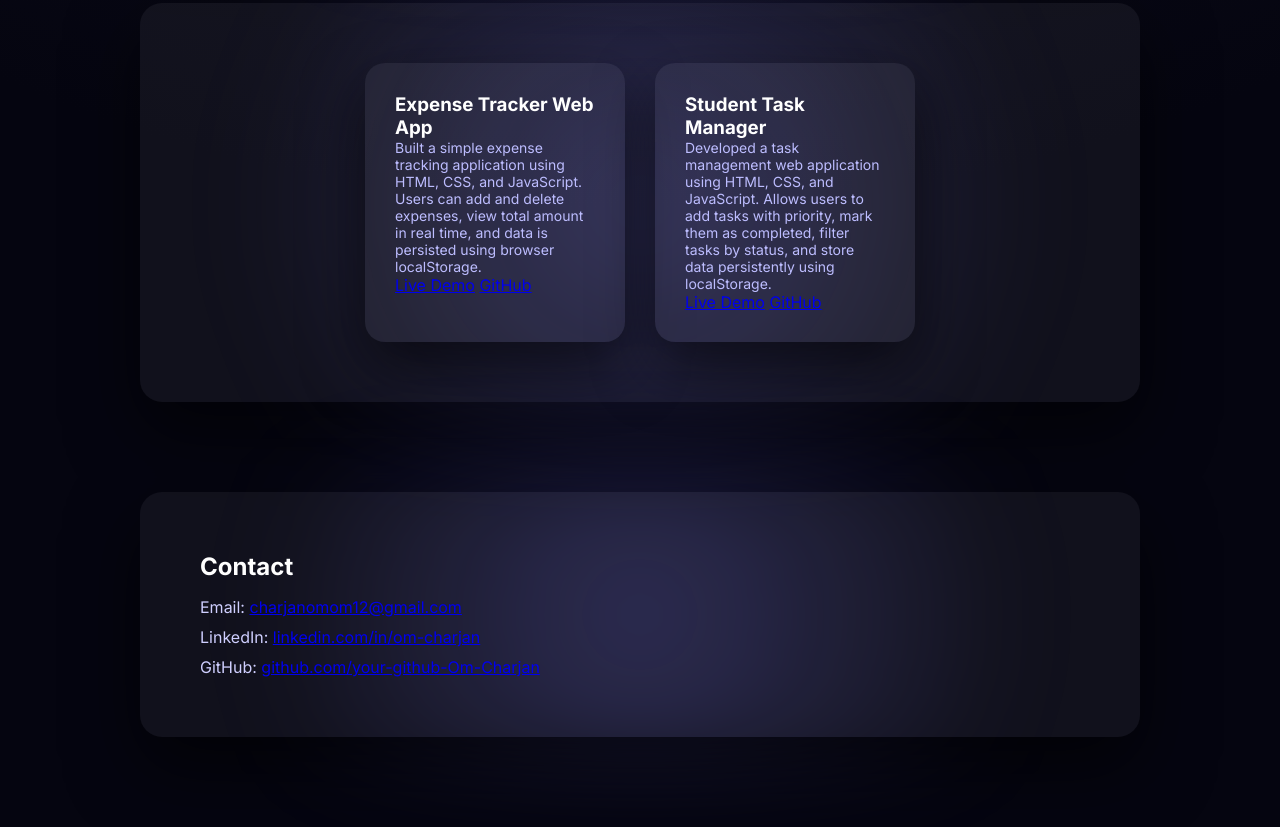
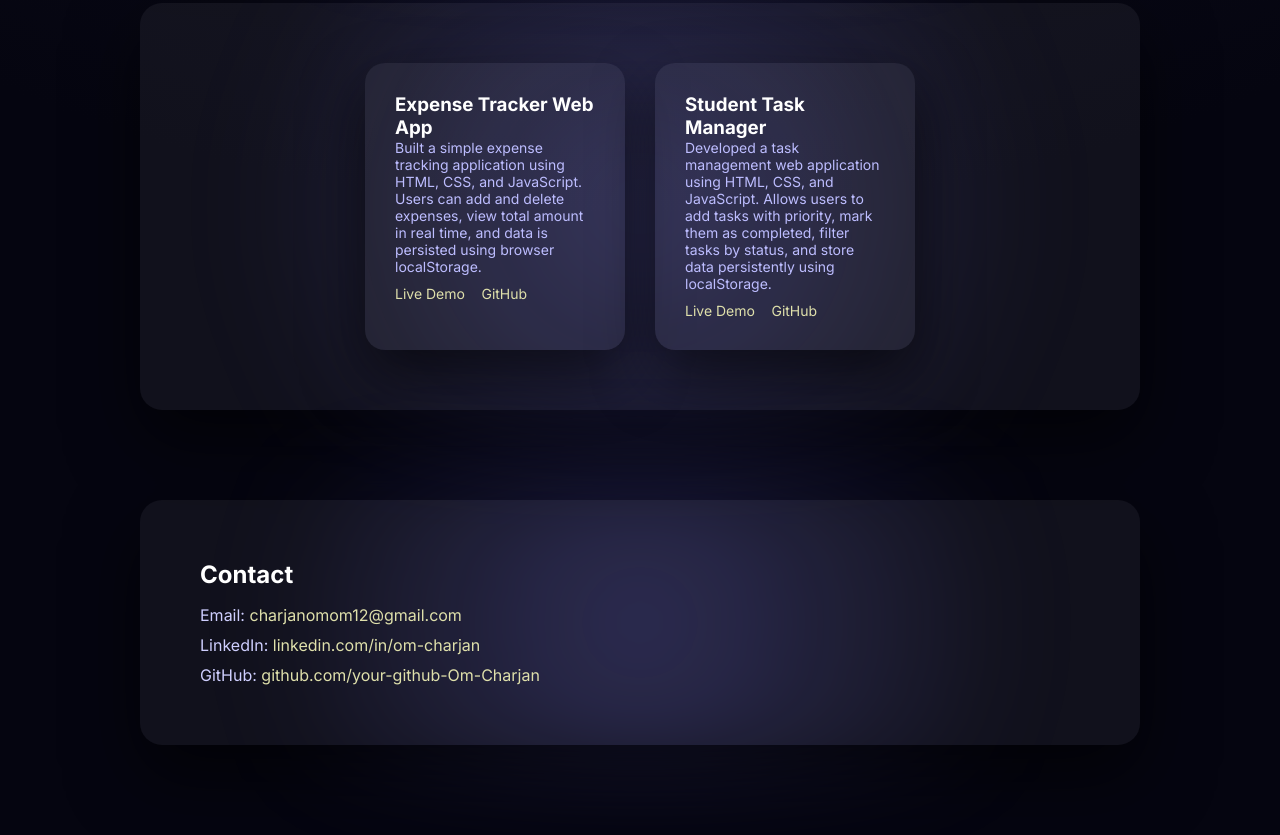
Before and after one commit to OmCharjan/portfolio, a plain HTML site: page index.html in a window 1280 px wide. Shown: the part 1438-2273 px from the top of the page. Drawn offline with Linux system fonts and the light colour scheme.

Commit message:
Update style.css

```diff
--- a/style.css
+++ b/style.css
@@ -207,3 +207,21 @@ body::before {
     background: rgba(127,124,255,0.15);
     transform: translateY(-2px);
 }
+/* ALL LINKS – GLOBAL */
+a {
+    color: #dfe0ab;
+    text-decoration: none;
+    font-weight: 500;
+}
+
+a:hover {
+    color: #ffffff;
+    text-decoration: underline;
+}
+/* PROJECT LINKS */
+.projects a {
+    display: inline-block;
+    margin-right: 12px;
+    margin-top: 10px;
+    font-size: 14px;
+}
```
